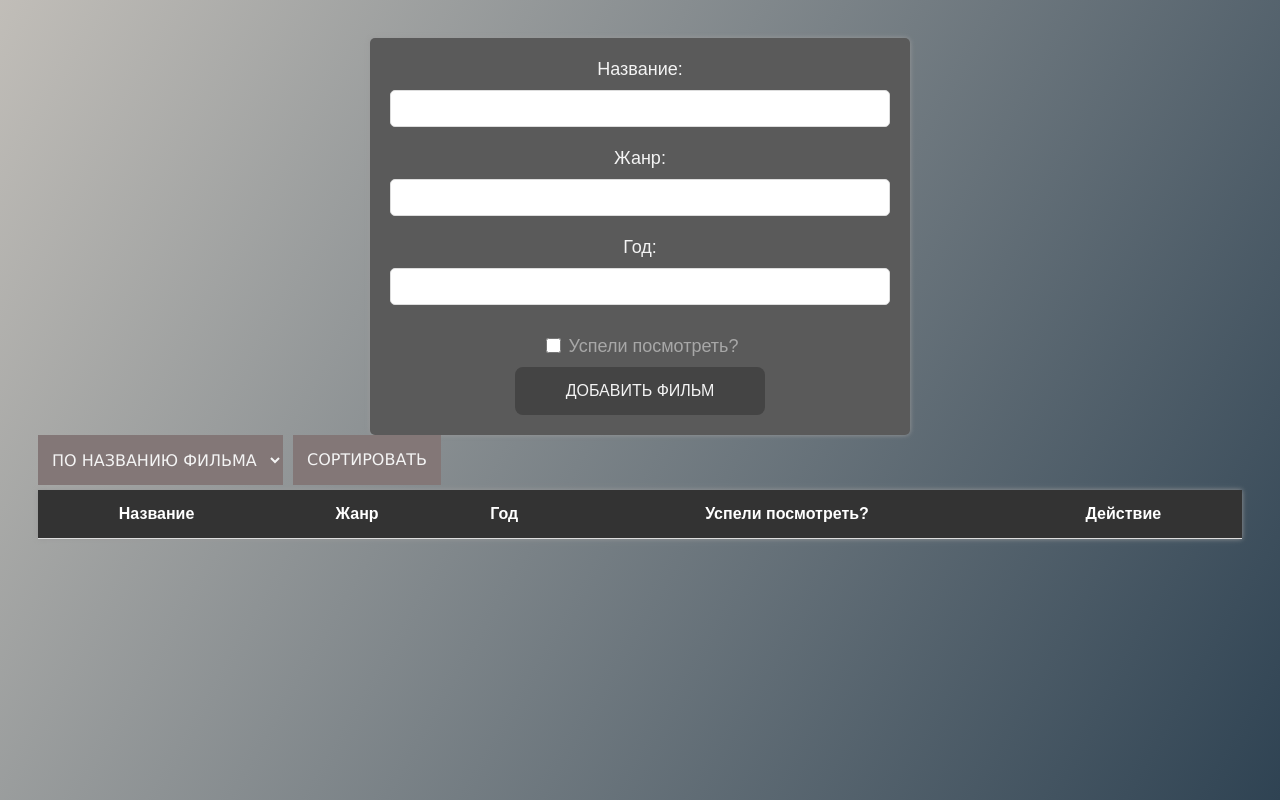
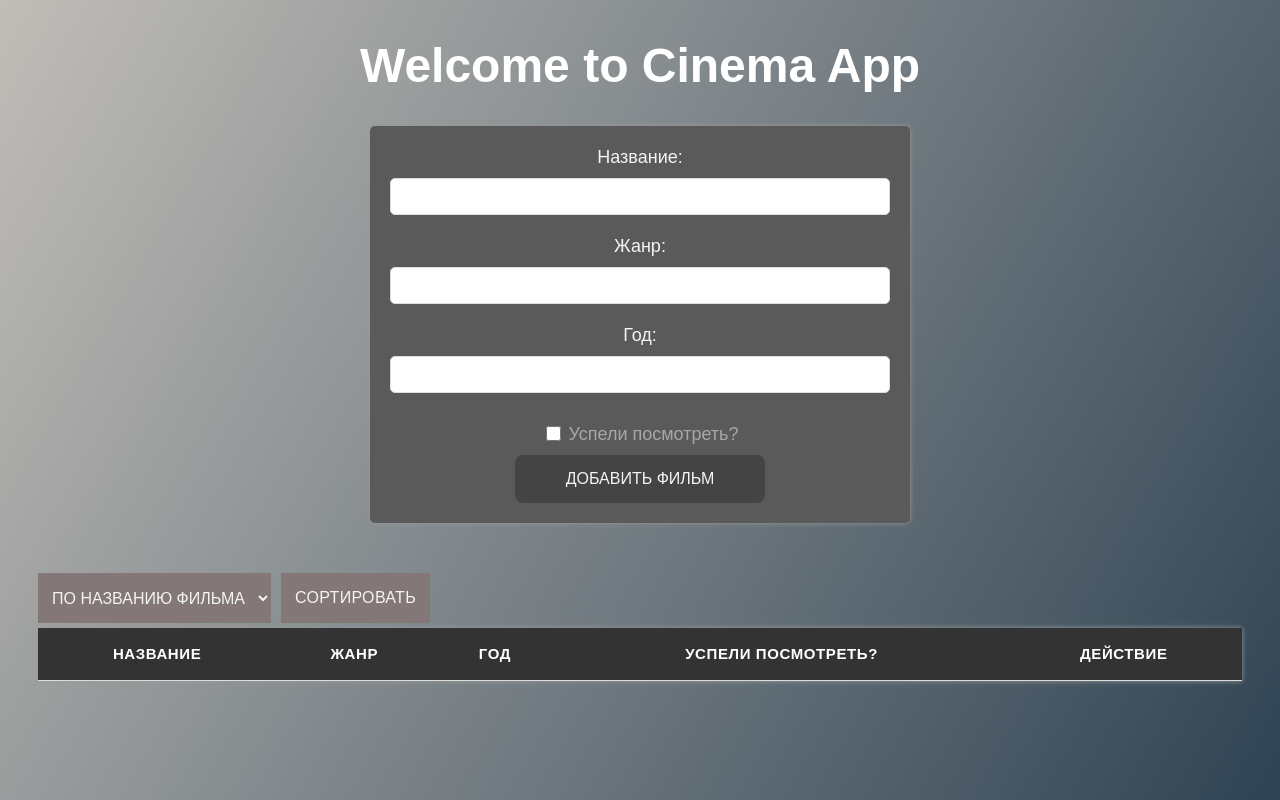
Before and after one commit to StanislavSH109/Films_Table, a plain HTML site: page index.html in a window 1280 px wide. Drawn offline with Linux system fonts and the light colour scheme.

Commit message:
Changed styles in form

```diff
--- a/index.html
+++ b/index.html
@@ -3,6 +3,7 @@
     <link rel="stylesheet" type="text/css" href="styles.css" />
   </head>
   <body>
+    <h1 class="title">Welcome to Cinema App</h1>
     <form class="film-form" id="film-form">
       <div class="label-comp">
         <label for="title">Название:</label>
--- a/styles.css
+++ b/styles.css
@@ -3,6 +3,15 @@ body {
   background: linear-gradient(120deg, #D2CCC4 -11.8%, #2F4353 99.99%);
   padding: 30px;
   color: #333;
+}
+
+.title {
+  font-family: "Segoe UI Light", "Arial", sans-serif;
+  font-size: 48px;
+  line-height: 56px;
+  font-weight: 700;
+  text-align: center;
+  color: #fff;
 }
 
 form {
@@ -14,8 +23,8 @@ form {
   padding: 20px;
   border-radius: 5px;
   box-shadow: 0px 0px 5px #999;
-  width: 500px;
-  margin: 0 auto;
+  width:  500px;
+  margin: 0 auto 50px;
   color: #f4f4f4;
 }
 
@@ -60,6 +69,11 @@ form input[type="checkbox"] {
   height: 15px;
 }
 
+form input:focus {
+  outline: none;
+  box-shadow: 0 0 5px 0 floralwhite;
+}
+
 table {
   width: 100%;
   background-color: #fff;
@@ -75,6 +89,12 @@ td {
 }
 
 th {
+  font-family: "Segoe UI Light", "Arial", sans-serif;
+  font-size: 15px;
+  font-weight: 700;
+  line-height: 22px;
+  text-transform: uppercase;
+  letter-spacing: 0.04em;
   background-color: #333;
   color: #fff;
 }
@@ -134,23 +154,24 @@ td {
   font-size: 16px;
   line-height: 22px;
   font-weight: 400;
-  font-family: "Verdana", "Arial", sans-serif;
+  font-family: "Segoe UI Light", "Arial", sans-serif;
   cursor: pointer;
   margin: 0 0 5px 0;
   border: none;
   text-transform: uppercase;
   background-color: rgb(131, 119, 119);
   color: #f4f4f4;
-  transition: .3s ease-in;
+  transition: .2s ease-in;
 }
 
-.sort:hover {
-  transition: .3s ease-in-out;
-  box-shadow: 1px 1px 10px 0 violet;
+.sort:focus-visible {
+  transition: .2s ease-in-out;
+  outline: none;
+  box-shadow: 0 0 7px 0 floralwhite;
 }
 
 .sort-button {
-  font-family: "Verdana", "Arial", sans-serif;
+  font-family: "Segoe UI Light", "Arial", sans-serif;
   padding: 14px;
   font-size: 16px;
   line-height: 22px;
@@ -161,11 +182,17 @@ td {
   text-transform: uppercase;
   color: #f4f4f4;
   transition: .3s ease-in;
+  letter-spacing: 0.02em;
 }
 
 .sort-button:hover {
   transition: .3s ease-in-out;
   box-shadow: 0 0 11px 0 floralwhite;
+}
+
+.sort-button:active {
+  transition: .2s ease-out;
+  background-color: green;
 }
 
 .buttons-action {
```
